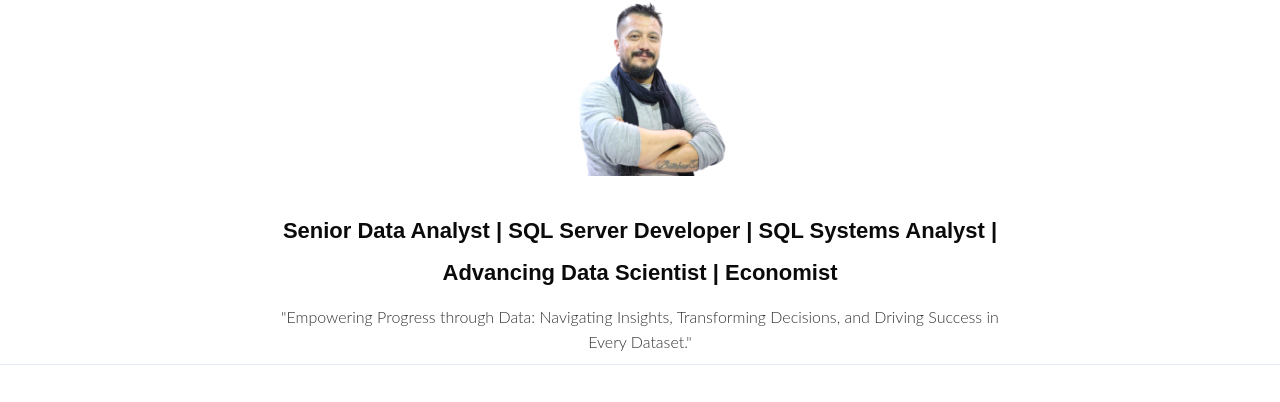
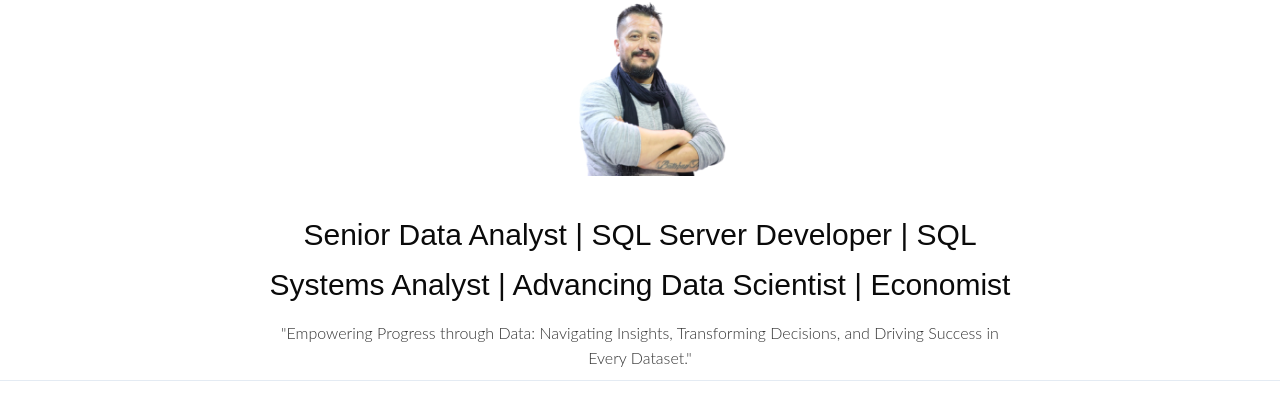
Before and after one commit to mdagteki/mdagteki.github.io, a plain HTML site: page about.html in a window 1280 px wide. Shown: the part 293-695 px from the top of the page. Drawn offline with nearby package versions, Linux system fonts and the light colour scheme; a script that the page names is missing.

Commit message:
2024-01-04-06

```diff
--- a/css/mdagteki-github-io.webflow.css
+++ b/css/mdagteki-github-io.webflow.css
@@ -1029,9 +1029,9 @@ blockquote {
   color: rgba(0, 0, 0, .96);
   margin-top: 34px;
   font-family: Montserrat, sans-serif;
-  font-size: 22px;
-  font-weight: 600;
-  line-height: 42px;
+  font-size: 30px;
+  font-weight: 500;
+  line-height: 50px;
 }
 
 .heading-5 {
```
